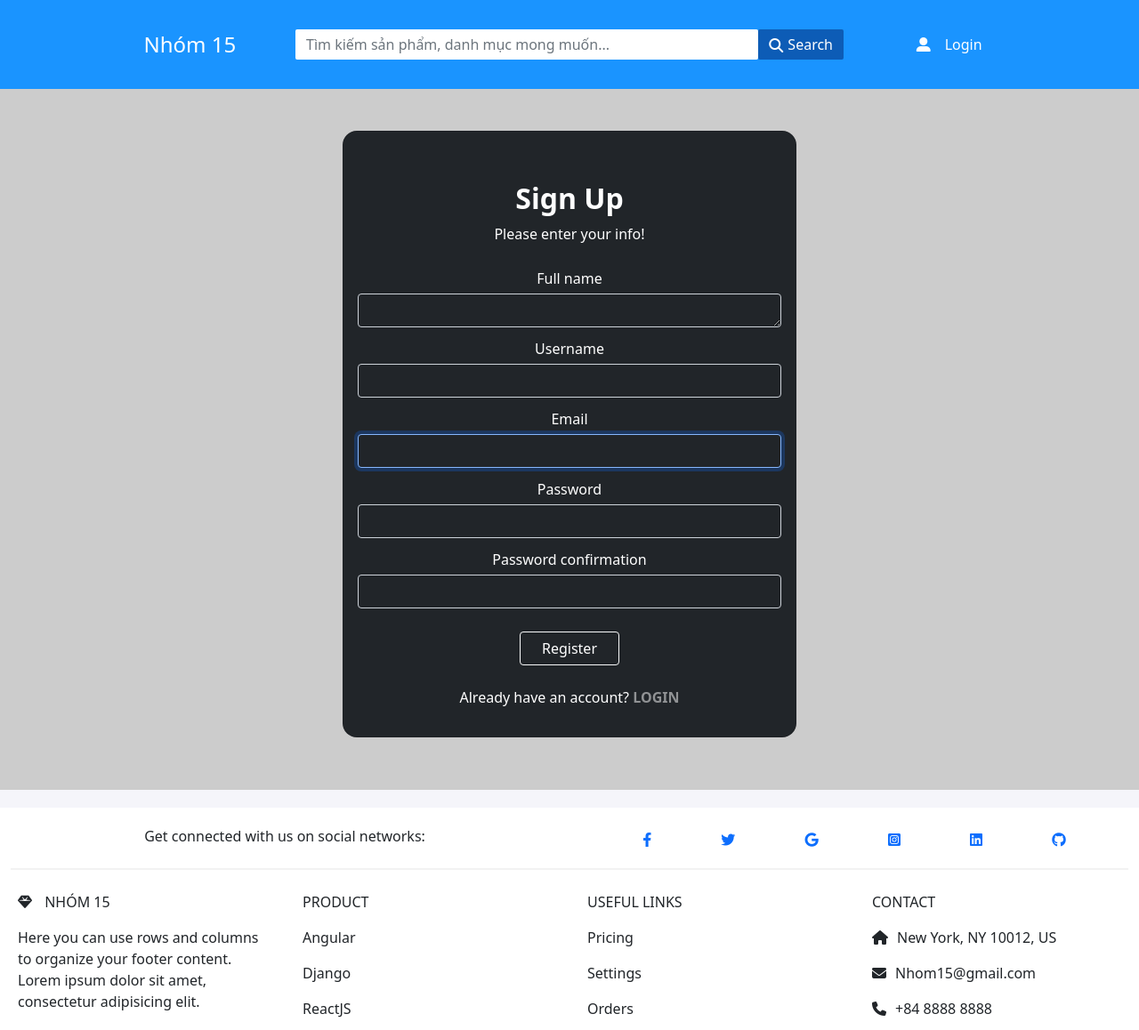
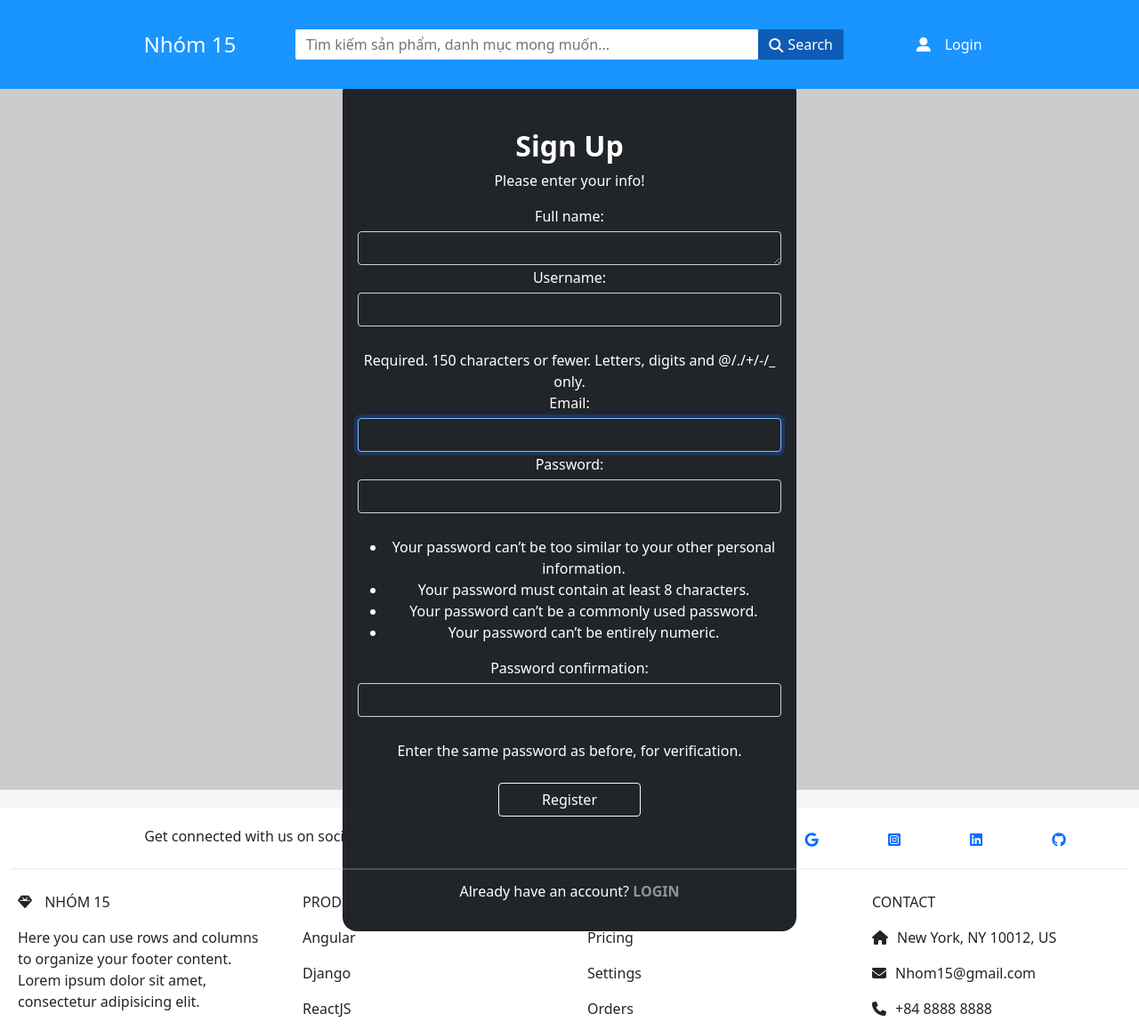
Before and after one commit to namlk173/ecommerce-lkn, a Django app: page /register/ in a window 1280 px wide. Shown: the top 1158 px of the page at 89% size. Run offline with Django 4.2, Linux system fonts and the light colour scheme; data comes from the database, SQL or seed files in the repository; both versions use the stored data as it was after the commit; some libraries are stand-ins or nearby versions.

Commit message:
custom register

```diff
--- a/base/form.py
+++ b/base/form.py
@@ -1,4 +1,3 @@
-from attr import fields
 from django import forms
 from django.forms import ModelForm
 from django.contrib.auth.forms import UserCreationForm
@@ -9,6 +8,7 @@ class MyUserCreationForm(UserCreationForm):
     class Meta:
         model = Customer
         fields = ['full_name', 'username', 'email', 'password1', 'password2']
+
     def __init__(self, *args, **kwargs):
         super(MyUserCreationForm, self).__init__(*args, **kwargs)
         self.fields['full_name'].widget.attrs['class'] = 'form-control  bg-dark text-white form-register'
--- a/base/templates/base/login-register.html
+++ b/base/templates/base/login-register.html
@@ -1,6 +1,7 @@
 {% extends 'index.html' %}
 
 {% block content %}
+
   {% if page == 'login' %}
   <div class="container-fluid vh-100" style="background: #ccc">
       <div class="row d-flex align-items-center justify-content-center h-100">
@@ -17,7 +18,7 @@
                               {% csrf_token %}
                               <input type="text" placeholder="Email" name="email" class="form-control  bg-dark text-white"  style="max-width: 60vh; margin-top:1vh;" >
                               <input type="password" placeholder="Password" name="password" class="form-control  bg-dark text-white" style="max-width: 60vh; margin-top: 3vh;">
-                              <button type="submit" class="btn btn-outline-light px-5 bg-dark text-white mt-4 mb-5">LOGIN</button>
+                              <button type="submit" class="btn btn-outline-light px-5 bg-dark text-white mt-4 mb-5" name="login">LOGIN</button>
                           </form>
                       </div>
                       <p>Don't have an account? <a href="{% url 'register' %}" class="text-white-50 fw-bold" style="text-decoration: none;">Sign Up</a></p>
@@ -39,15 +40,12 @@
                       <p style=" color: #ff7675;">{{message}}</p>
                       {% endfor %}
                       <div class="form-outline form-white mb-4">
-                        <form class="d-flex flex-column align-items-center" action="" method="POST">
-                          {% csrf_token %}
-                          {% for field in form %}
-                          <label for="register" style="margin-top: 10px;">{{field.label}}</label>
-                            {{field}}
-                          {% endfor %}
-                          <button type="submit" class="btn btn-outline-light px-4 bg-dark text-white mt-4">Register</button>
+                        <form action="" method="POST" class="d-flex flex-column align-items-center">
+                            {% csrf_token %}
+                            {{register_form}}
+                            <button type="submit" class="btn btn-outline-light px-5 bg-dark text-white mt-4 mb-5" name="register">Register</button>
                         </form>
-                      </div>
+                    </div>
                       <p>Already have an account? <a href="{% url 'login' %}" class="text-white-50 fw-bold" style="text-decoration: none;">LOGIN</a></p>
                   </div>
               </div>
--- a/base/templates/base/manage.html
+++ b/base/templates/base/manage.html
@@ -173,10 +173,10 @@
 <div class="col-2 bg-primary bg-gradient text-white pt-3 position-menu-extend rounded">
     <div class="positon-menu-extend-parent">
         <span class="p-2">Manage</span>
-        <div class="row text-cursor-pointer manage-products-menu">
+        <div class="bg-dark text-cursor-pointer manage-products-menu">
             <div><i class="fa-brands fa-product-hunt p-4"></i><span>Manage Products</span></div>
         </div>
-        <div class="row text-cursor-pointer manage-checkouts-menu">
+        <div class="text-cursor-pointer manage-checkouts-menu">
             <div><i class="fa-solid fa-basket-shopping p-4"></i><span>Manage Orders</span></div>
         </div>
         <div class="text-primary text-cursor-pointer position-close-button">
--- a/base/views.py
+++ b/base/views.py
@@ -1,3 +1,4 @@
+import email
 import random
 import string
 from xmlrpc.client import boolean
@@ -70,36 +71,22 @@ def Logout(request):
 def registerPage(request):
     form = MyUserCreationForm()
     funtionality = Function.objects.get(name = 'Customer')
-    if request.method == 'POST':
+    if request.method == 'POST' and 'register' in request.POST:
         form = MyUserCreationForm(request.POST)
-        try:
-            emailExist = User.objects.get(email= request.POST['email'].lower())
-            messages.error(request, 'Email already exists, try another')
-        except:
-            pass
-
-        try:
-            userName = User.objects.get(username = request.POST['username'].lower())
-            messages.error(request, 'Username already exists, try another')
-        except:
-            pass
-
         if form.is_valid():
             user = form.save(commit=False)
-            user.username = user.username.lower()
-            user.email = user.email.lower()
             user.functionality_of_user = funtionality
             user.save()
             login(request, user)
-            Cart.objects.create(
-                user = request.user
+            cart = Cart.objects.create(
+                user = user,
             )
-            messages.success(request,'Register successful')
+            cart.save()
+            messages.success(request,"Register account successful")
             return redirect('home')
-        else:
-            messages.error(request, 'Name or Username must be not contain space, special characters. Password and password confirm must be same and more than 8 character')
-
-    return render(request, 'base/login-register.html', {'form': form, 'cart': {}})
+        messages.error(request, 'Unsuccessful registration. Invalid information.')
+    form = MyUserCreationForm()
+    return render(request, 'base/login-register.html',  {'cart': {}, 'register_form': form})
 
 # ----------------------------------------------------------------------------------#
 @login_required(login_url='login')
```
Also changed, not shown: db.sqlite3.
